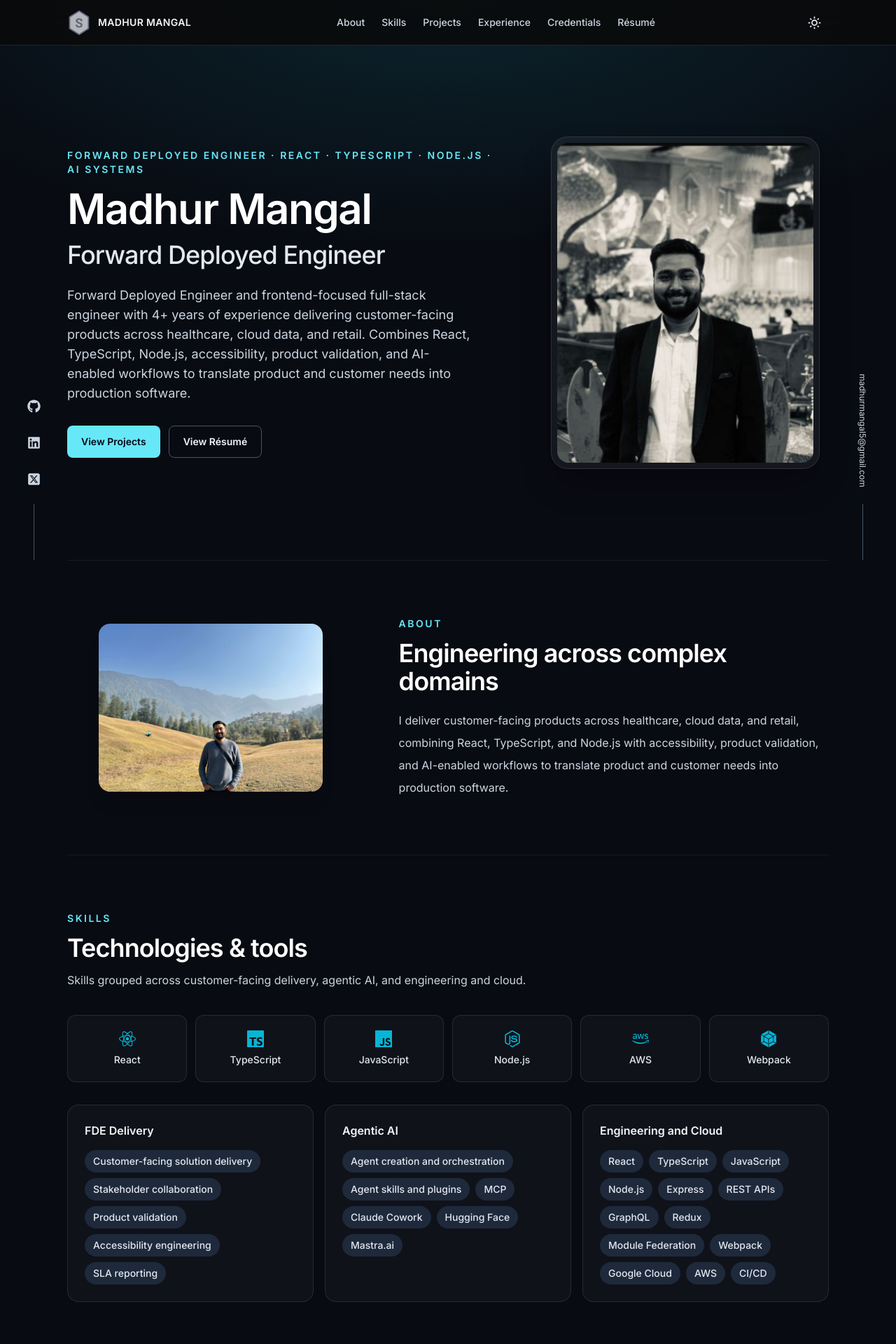
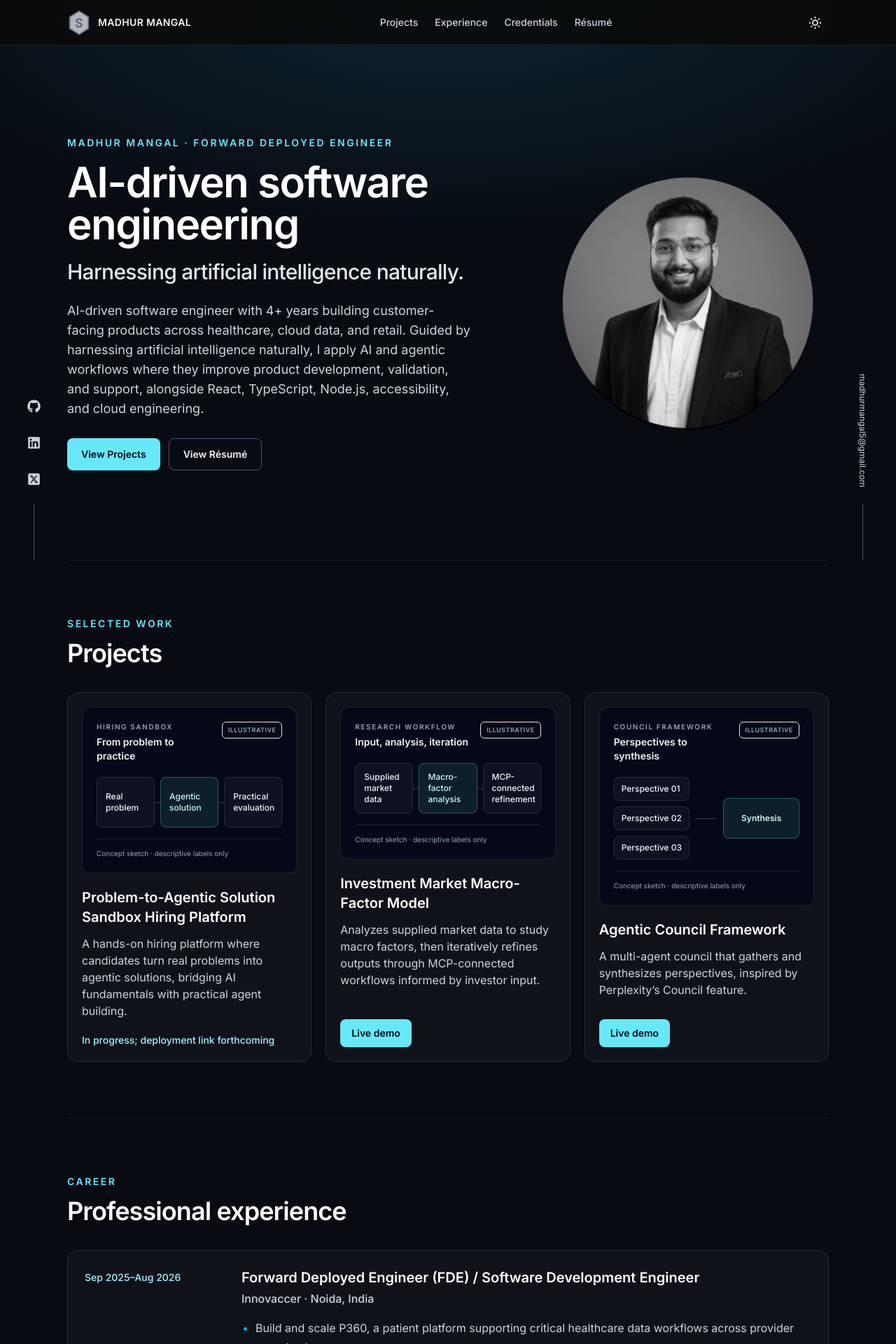
Before and after one commit to Madhur3006/dev-portfolio, a React (Vite) app: page / in a window 1280 px wide. Shown: the top 1920 px of the page at 70% size. Built offline with nearby package versions, Linux system fonts and the light colour scheme.

Commit message:
Refresh portfolio positioning and profile presentation

```diff
--- a/index.html
+++ b/index.html
@@ -6,10 +6,10 @@
     <meta name="viewport" content="width=device-width, initial-scale=1.0" />
     <meta
       name="description"
-      content="Madhur Mangal is a Forward Deployed Engineer delivering customer-facing products with React, TypeScript, Node.js, and AI systems."
+      content="Madhur Mangal is an AI-driven software engineer with 4+ years building customer-facing products across healthcare, cloud data, and retail. Harnessing artificial intelligence naturally with React, TypeScript, Node.js, accessibility, and cloud engineering."
     />
     <meta name="theme-color" content="#090b12" />
-    <title>Madhur Mangal | Forward Deployed Engineer</title>
+    <title>Madhur Mangal | AI-Driven Software Engineer</title>
   </head>
   <body>
     <div id="root"></div>
--- a/src/components/About.jsx
+++ b/src/components/About.jsx
@@ -1,4 +1,3 @@
-import aboutImage from "../assets/profilePhoto2.jpeg";
 import { ABOUT_TEXT } from "../constants";
 
 const About = ({ isLightMode }) => {
@@ -9,12 +8,12 @@ const About = ({ isLightMode }) => {
       className="scroll-mt-28 border-b border-slate-700/30 py-16 sm:py-20"
     >
       <div className="grid items-center gap-10 md:grid-cols-[0.8fr_1.2fr] md:gap-16">
-        <div className="mx-auto w-full max-w-xs">
+        <div className={`mx-auto w-full max-w-xs rounded-2xl border p-1 ${isLightMode ? "border-slate-200 bg-white" : "border-white/10 bg-white/[0.03]"}`}>
           <img
-            src={aboutImage}
-            alt="Madhur Mangal"
+            src="/profile_image.jpg"
+            alt="Portrait of Madhur Mangal"
             loading="lazy"
-            className="aspect-[4/3] w-full rounded-2xl object-cover object-center shadow-xl"
+            className="aspect-[4/3] w-full rounded-xl object-cover object-center"
           />
         </div>
         <div>
@@ -31,7 +30,7 @@ const About = ({ isLightMode }) => {
               isLightMode ? "text-slate-950" : "text-white"
             }`}
           >
-            Engineering across complex domains
+            AI that fits the work
           </h2>
           <p
             className={`mt-5 max-w-2xl text-base leading-8 ${
--- /dev/null
+++ b/src/components/AgentEvaluationFocus.jsx
@@ -0,0 +1,61 @@
+const AgentEvaluationFocus = ({ isLightMode }) => {
+  const panel = isLightMode
+    ? "border-teal-800/20 bg-teal-50/70"
+    : "border-teal-200/15 bg-teal-300/[0.04]";
+  const heading = isLightMode ? "text-slate-950" : "text-white";
+  const body = isLightMode ? "text-slate-700" : "text-slate-300";
+  const steps = [
+    { number: "01", title: "Repeatable task", detail: "Inputs and success criteria" },
+    { number: "02", title: "Observable trace", detail: "Evidence, tool calls, actions, outcomes" },
+    { number: "03", title: "Quality checks", detail: "Task success, tool reliability, answer quality" },
+    { number: "04", title: "Failure patterns", detail: "Recurring gaps to investigate" },
+  ];
+
+  return (
+    <aside
+      aria-labelledby="agent-evaluation-title"
+      className={`mt-4 overflow-hidden rounded-2xl border p-5 sm:p-6 ${panel}`}
+    >
+      <div className="grid gap-6 lg:grid-cols-[0.82fr_1.18fr] lg:items-center">
+        <div>
+          <p className={`text-xs font-semibold uppercase tracking-[0.16em] ${isLightMode ? "text-teal-800" : "text-teal-200"}`}>
+            Engineering focus · evaluation approach
+          </p>
+          <h3
+            id="agent-evaluation-title"
+            className={`mt-2 text-xl font-semibold tracking-tight sm:text-2xl ${heading}`}
+          >
+            Agent Reasoning &amp; Evaluation
+          </h3>
+          <p className={`mt-3 text-sm leading-6 sm:text-base ${body}`}>
+            A repeatable way to assess task success, tool-use reliability, and answer quality, then use trace analysis to spot failure patterns.
+          </p>
+          <p className={`mt-3 text-xs leading-5 ${isLightMode ? "text-slate-600" : "text-slate-400"}`}>
+            This is an engineering approach, not a claimed Innovaccer deliverable or measured result. Trace review focuses on observable behavior, not hidden model reasoning.
+          </p>
+        </div>
+
+        <ol aria-label="Illustrative agent evaluation process" className="grid gap-2 sm:grid-cols-2">
+          {steps.map((step) => (
+            <li
+              key={step.number}
+              className={`flex min-h-20 gap-3 rounded-xl border p-3 ${
+                isLightMode ? "border-teal-900/10 bg-white/80" : "border-white/10 bg-slate-950/50"
+              }`}
+            >
+              <span className={`pt-0.5 text-xs font-semibold tabular-nums ${isLightMode ? "text-teal-800" : "text-teal-200"}`}>
+                {step.number}
+              </span>
+              <span>
+                <span className={`block text-sm font-semibold ${heading}`}>{step.title}</span>
+                <span className={`mt-1 block text-xs leading-5 ${body}`}>{step.detail}</span>
+              </span>
+            </li>
+          ))}
+        </ol>
+      </div>
+    </aside>
+  );
+};
+
+export default AgentEvaluationFocus;
--- a/src/components/Experience.jsx
+++ b/src/components/Experience.jsx
@@ -1,4 +1,5 @@
 import { EXPERIENCES } from "../constants";
+import AgentEvaluationFocus from "./AgentEvaluationFocus";
 
 const Experience = ({ isLightMode }) => {
   return (
@@ -68,6 +69,9 @@ const Experience = ({ isLightMode }) => {
                 </ul>
               </div>
             </article>
+            {experience.company === "Innovaccer" && (
+              <AgentEvaluationFocus isLightMode={isLightMode} />
+            )}
           </li>
         ))}
       </ol>
--- a/src/components/Hero.jsx
+++ b/src/components/Hero.jsx
@@ -1,4 +1,3 @@
-import profilePic from "../assets/profilePhoto1.jpeg";
 import { HERO_CONTENT, HERO_ROLE, RESUME_PDF } from "../constants";
 
 const Hero = ({ isLightMode }) => {
@@ -14,18 +13,18 @@ const Hero = ({ isLightMode }) => {
             isLightMode ? "text-cyan-800" : "text-cyan-300"
           }`}
         >
-          Forward Deployed Engineer · React · TypeScript · Node.js · AI systems
+          Madhur Mangal · Forward Deployed Engineer
         </p>
         <h1
           id="hero-title"
-          className={`text-4xl font-semibold tracking-tight sm:text-5xl lg:text-6xl ${
+          className={`max-w-3xl text-4xl font-semibold leading-[1.08] tracking-tight sm:text-5xl lg:text-6xl ${
             isLightMode ? "text-slate-950" : "text-white"
           }`}
         >
-          Madhur Mangal
+          AI-driven software engineering
         </h1>
         <h2
-          className={`mt-4 max-w-2xl text-2xl font-medium leading-tight tracking-tight sm:text-3xl lg:text-4xl ${
+          className={`mt-5 max-w-2xl text-xl font-medium leading-tight tracking-tight sm:text-2xl lg:text-3xl ${
             isLightMode ? "text-slate-700" : "text-slate-200"
           }`}
         >
@@ -38,7 +37,7 @@ const Hero = ({ isLightMode }) => {
         >
           {HERO_CONTENT}
         </p>
-        <div className="mt-8 flex flex-wrap gap-3">
+        <div className="mt-7 flex flex-wrap gap-3">
           <a
             href="#projects"
             className={`inline-flex min-h-11 items-center justify-center rounded-lg px-5 py-3 text-sm font-semibold transition-colors focus-visible:outline-none focus-visible:ring-2 focus-visible:ring-cyan-500 focus-visible:ring-offset-2 ${
@@ -63,21 +62,15 @@ const Hero = ({ isLightMode }) => {
         </div>
       </div>
 
-      <div className="mx-auto w-full max-w-sm">
-        <div
-          className={`relative overflow-hidden rounded-3xl border p-2 shadow-2xl ${
-            isLightMode
-              ? "border-slate-200 bg-white shadow-slate-300/40"
-              : "border-white/10 bg-white/5 shadow-black/40"
+      <div className="mx-auto w-full max-w-sm [perspective:1100px]">
+        <img
+          src="/profile_image.jpg"
+          alt="Portrait of Madhur Mangal"
+          className={`mx-auto aspect-square w-full object-cover object-center [clip-path:circle(47%_at_50%_50%)] [transform:rotateY(-7deg)_rotateX(2deg)] [filter:drop-shadow(24px_30px_24px_rgba(0,0,0,0.42))] transition-transform duration-300 hover:[transform:rotateY(-2deg)_rotateX(0deg)_scale(1.02)] motion-reduce:transform-none motion-reduce:transition-none ${
+            isLightMode ? "[filter:drop-shadow(24px_30px_24px_rgba(15,23,42,0.2))]" : ""
           }`}
-        >
-          <img
-            src={profilePic}
-            alt="Portrait of Madhur Mangal"
-            className="aspect-[4/5] w-full rounded-2xl object-cover object-center"
-            fetchPriority="high"
-          />
-        </div>
+          fetchPriority="high"
+        />
       </div>
     </section>
   );
--- a/src/components/Navbar.jsx
+++ b/src/components/Navbar.jsx
@@ -6,8 +6,6 @@ import logoLight from "../assets/logo_light.svg";
 import { RESUME_PDF } from "../constants";
 
 const SECTION_LINKS = [
-  { href: "#about", label: "About" },
-  { href: "#technologies", label: "Skills" },
   { href: "#projects", label: "Projects" },
   { href: "#experience", label: "Experience" },
   { href: "#credentials", label: "Credentials" },
--- /dev/null
+++ b/src/components/ProjectVisual.jsx
@@ -0,0 +1,96 @@
+const ProjectVisual = ({ type, isLightMode }) => {
+  const palette = isLightMode
+    ? {
+        panel: "border-slate-200 bg-white",
+        muted: "text-slate-500",
+        text: "text-slate-800",
+        tile: "border-slate-200 bg-slate-50",
+        accent: "border-teal-300 bg-teal-50 text-teal-900",
+        line: "bg-slate-300",
+      }
+    : {
+        panel: "border-white/10 bg-slate-950/70",
+        muted: "text-slate-400",
+        text: "text-slate-100",
+        tile: "border-white/10 bg-white/[0.04]",
+        accent: "border-teal-300/30 bg-teal-300/10 text-teal-100",
+        line: "bg-slate-700",
+      };
+
+  const diagrams = {
+    hiring: {
+      label: "Problem-to-solution progression",
+      eyebrow: "Hiring sandbox",
+      title: "From problem to practice",
+      steps: ["Real problem", "Agentic solution", "Practical evaluation"],
+    },
+    macro: {
+      label: "Macro-factor model research workflow",
+      eyebrow: "Research workflow",
+      title: "Input, analysis, iteration",
+      steps: ["Supplied market data", "Macro-factor analysis", "MCP-connected refinement"],
+    },
+    council: {
+      label: "Illustrative multi-agent council flow",
+      eyebrow: "Council framework",
+      title: "Perspectives to synthesis",
+      steps: ["Perspective 01", "Perspective 02", "Perspective 03"],
+    },
+  };
+  const diagram = diagrams[type];
+
+  return (
+    <div
+      role="img"
+      aria-label={`${diagram.label}. Illustrative diagram based on the project description; not a product screenshot or live data.`}
+      className={`relative flex min-h-48 flex-col justify-between overflow-hidden rounded-xl border p-4 sm:min-h-52 sm:p-5 ${palette.panel}`}
+    >
+      <div className="flex items-start justify-between gap-3">
+        <div>
+          <p className={`text-[10px] font-semibold uppercase tracking-[0.16em] ${palette.muted}`}>
+            {diagram.eyebrow}
+          </p>
+          <p className={`mt-1 text-sm font-semibold ${palette.text}`}>{diagram.title}</p>
+        </div>
+        <span className={`shrink-0 rounded-md border px-2 py-1 text-[9px] font-semibold uppercase tracking-wider ${palette.muted}`}>
+          Illustrative
+        </span>
+      </div>
+
+      {type === "council" ? (
+        <div className="mt-5 grid grid-cols-[1fr_auto_1fr] items-center gap-2">
+          <div className="space-y-2">
+            {diagram.steps.map((step) => (
+              <div key={step} className={`rounded-lg border px-2.5 py-2 text-[10px] font-medium sm:text-xs ${palette.tile} ${palette.text}`}>
+                {step}
+              </div>
+            ))}
+          </div>
+          <div aria-hidden="true" className={`h-px w-5 sm:w-8 ${palette.line}`} />
+          <div className={`rounded-lg border px-3 py-4 text-center text-xs font-semibold sm:px-4 sm:py-5 ${palette.accent}`}>
+            Synthesis
+          </div>
+        </div>
+      ) : (
+        <div className="mt-5 grid grid-cols-3 items-stretch gap-2">
+          {diagram.steps.map((step, index) => (
+            <div key={step} className="relative">
+              <div className={`flex min-h-16 items-center rounded-lg border px-2 py-2 text-[10px] font-medium leading-4 sm:min-h-[4.5rem] sm:px-3 sm:text-xs ${index === 1 ? palette.accent : `${palette.tile} ${palette.text}`}`}>
+                {step}
+              </div>
+              {index < diagram.steps.length - 1 && (
+                <span aria-hidden="true" className={`absolute -right-2 top-1/2 z-10 h-px w-2 ${palette.line}`} />
+              )}
+            </div>
+          ))}
+        </div>
+      )}
+
+      <p className={`mt-4 border-t pt-3 text-[10px] leading-4 ${palette.muted} ${isLightMode ? "border-slate-200" : "border-white/10"}`}>
+        Concept sketch · descriptive labels only
+      </p>
+    </div>
+  );
+};
+
+export default ProjectVisual;
--- a/src/components/Projects.jsx
+++ b/src/components/Projects.jsx
@@ -1,4 +1,5 @@
 import { PROJECTS } from "../constants";
+import ProjectVisual from "./ProjectVisual";
 
 const Projects = ({ isLightMode }) => {
   return (
@@ -29,21 +30,22 @@ const Projects = ({ isLightMode }) => {
         {PROJECTS.map((project) => (
           <article
             key={project.title}
-            className={`flex h-full flex-col rounded-2xl border p-5 sm:p-6 ${
+            className={`flex h-full flex-col rounded-2xl border p-4 sm:p-5 ${
               isLightMode
                 ? "border-slate-200 bg-white shadow-sm"
                 : "border-white/10 bg-white/[0.03]"
             }`}
           >
+            <ProjectVisual type={project.visual} isLightMode={isLightMode} />
             <h3
-              className={`text-xl font-semibold ${
+              className={`mt-5 text-lg font-semibold leading-snug sm:text-xl ${
                 isLightMode ? "text-slate-950" : "text-white"
               }`}
             >
               {project.title}
             </h3>
             <p
-              className={`mt-3 flex-1 leading-7 ${
+              className={`mt-3 flex-1 text-sm leading-7 sm:text-base ${
                 isLightMode ? "text-slate-600" : "text-slate-300"
               }`}
             >
--- a/src/components/Technologies.jsx
+++ b/src/components/Technologies.jsx
@@ -1,25 +1,4 @@
-import {
-  SiAmazonwebservices,
-  SiDocker,
-  SiGooglecloud,
-  SiJavascript,
-  SiNodedotjs,
-  SiReact,
-  SiTypescript,
-  SiWebpack,
-} from "react-icons/si";
-import { FEATURED_TECHNOLOGIES, SKILL_GROUPS } from "../constants";
-
-const TECHNOLOGY_ICONS = {
-  React: SiReact,
-  TypeScript: SiTypescript,
-  JavaScript: SiJavascript,
-  "Node.js": SiNodedotjs,
-  "Google Cloud": SiGooglecloud,
-  AWS: SiAmazonwebservices,
-  Docker: SiDocker,
-  Webpack: SiWebpack,
-};
+import { SKILL_GROUPS } from "../constants";
 
 const Technologies = ({ isLightMode }) => {
   return (
@@ -42,36 +21,14 @@ const Technologies = ({ isLightMode }) => {
             isLightMode ? "text-slate-950" : "text-white"
           }`}
         >
-          Technologies & tools
+          A practical toolkit
         </h2>
         <p className={`mt-3 leading-7 ${isLightMode ? "text-slate-600" : "text-slate-300"}`}>
-          Skills grouped across customer-facing delivery, agentic AI, and engineering and cloud.
+          AI platforms and workflows, paired with the product and engineering foundations to put them to work.
         </p>
       </div>
 
-      <ul
-        aria-label="Core technologies"
-        className="mb-8 grid grid-cols-2 gap-3 sm:grid-cols-3 lg:grid-cols-6"
-      >
-        {FEATURED_TECHNOLOGIES.map((technology) => {
-          const Icon = TECHNOLOGY_ICONS[technology];
-          return (
-            <li
-              key={technology}
-              className={`flex min-h-24 flex-col items-center justify-center gap-2 rounded-xl border px-2 py-4 text-center ${
-                isLightMode
-                  ? "border-slate-200 bg-white text-slate-700 shadow-sm"
-                  : "border-white/10 bg-white/[0.03] text-slate-200"
-              }`}
-            >
-              <Icon aria-hidden="true" className="text-2xl text-cyan-500" />
-              <span className="text-xs font-medium sm:text-sm">{technology}</span>
-            </li>
-          );
-        })}
-      </ul>
-
-      <div className="grid gap-4 md:grid-cols-2 lg:grid-cols-3">
+      <div className="grid gap-4 md:grid-cols-2 xl:grid-cols-4">
         {SKILL_GROUPS.map((group) => (
           <article
             key={group.title}
@@ -92,10 +49,10 @@ const Technologies = ({ isLightMode }) => {
               {group.skills.map((skill) => (
                 <li
                   key={skill}
-                  className={`rounded-full px-3 py-1.5 text-xs font-medium sm:text-sm ${
+                  className={`rounded-lg border px-3 py-1.5 text-xs font-medium leading-5 sm:text-sm ${
                     isLightMode
-                      ? "bg-slate-100 text-slate-700"
-                      : "bg-slate-800 text-slate-200"
+                      ? "border-slate-200 bg-slate-50 text-slate-700"
+                      : "border-white/10 bg-slate-900/70 text-slate-200"
                   }`}
                 >
                   {skill}
--- a/src/constants/index.js
+++ b/src/constants/index.js
@@ -18,34 +18,44 @@ export const EDUCATION = {
   dates: "2018–2022",
 };
 
-export const HERO_ROLE = "Forward Deployed Engineer";
+export const HERO_ROLE = "Harnessing artificial intelligence naturally.";
 
 export const HERO_CONTENT =
-  "Forward Deployed Engineer and frontend-focused full-stack engineer with 4+ years of experience delivering customer-facing products across healthcare, cloud data, and retail. Combines React, TypeScript, Node.js, accessibility, product validation, and AI-enabled workflows to translate product and customer needs into production software.";
+  "AI-driven software engineer with 4+ years building customer-facing products across healthcare, cloud data, and retail. Guided by harnessing artificial intelligence naturally, I apply AI and agentic workflows where they improve product development, validation, and support, alongside React, TypeScript, Node.js, accessibility, and cloud engineering.";
 
 export const ABOUT_TEXT =
-  "I deliver customer-facing products across healthcare, cloud data, and retail, combining React, TypeScript, and Node.js with accessibility, product validation, and AI-enabled workflows to translate product and customer needs into production software.";
+  "I start with customer and business needs, then apply AI and agentic workflows where they can improve product development, validation, or support. My work spans healthcare, cloud data, and retail, combining React, TypeScript, Node.js, accessibility, and cloud engineering. Forward Deployed Engineer experience keeps this work connected to the people and systems it serves.";
 
 export const SKILL_GROUPS = [
   {
-    title: "FDE Delivery",
+    title: "Agentic AI",
     skills: [
-      "Customer-facing solution delivery",
-      "Stakeholder collaboration",
-      "Product validation",
-      "Accessibility engineering",
-      "SLA reporting",
+      "Agent design and orchestration",
+      "Multi-agent workflows",
+      "MCP",
+      "Skills and plugins",
+      "Workflow automation",
     ],
   },
   {
-    title: "Agentic AI",
+    title: "Platforms",
     skills: [
-      "Agent creation and orchestration",
-      "Agent skills and plugins",
-      "MCP",
+      "OpenAI",
+      "Anthropic Claude",
+      "Meta Llama",
       "Claude Cowork",
       "Hugging Face",
       "Mastra.ai",
+    ],
+  },
+  {
+    title: "Product",
+    skills: [
+      "Customer delivery",
+      "Stakeholder collaboration",
+      "Validation",
+      "Accessibility",
+      "SLA reporting",
     ],
   },
   {
@@ -56,8 +66,7 @@ export const SKILL_GROUPS = [
       "JavaScript",
       "Node.js",
       "Express",
-      "REST APIs",
-      "GraphQL",
+      "REST/GraphQL",
       "Redux",
       "Module Federation",
       "Webpack",
@@ -66,15 +75,6 @@ export const SKILL_GROUPS = [
       "CI/CD",
     ],
   },
-];
-
-export const FEATURED_TECHNOLOGIES = [
-  "React",
-  "TypeScript",
-  "JavaScript",
-  "Node.js",
-  "AWS",
-  "Webpack",
 ];
 
 export const CERTIFICATIONS = [
@@ -92,7 +92,7 @@ export const AWARDS = [
 export const EXPERIENCES = [
   {
     year: "Sep 2025–Aug 2026",
-    role: "Forward Deployed Engineer (FDE) / Software Development Engineer I",
+    role: "Forward Deployed Engineer (FDE) / Software Development Engineer",
     company: "Innovaccer",
     location: "Noida, India",
     description: [
@@ -141,17 +141,20 @@ export const PROJECTS = [
     status: "In progress; deployment link forthcoming",
     description:
       "A hands-on hiring platform where candidates turn real problems into agentic solutions, bridging AI fundamentals with practical agent building.",
+    visual: "hiring",
   },
   {
     title: "Investment Market Macro-Factor Model",
     liveLink: "https://iseahorse.netlify.app/",
     description:
-      "Analyzes macro factors using supplied market data and iteratively refines outputs through MCP-connected workflows informed by investor input.",
+      "Analyzes supplied market data to study macro factors, then iteratively refines outputs through MCP-connected workflows informed by investor input.",
+    visual: "macro",
   },
   {
     title: "Agentic Council Framework",
     liveLink: "https://cognitive-branching-tool--awasthisubodhon.replit.app/",
     description:
-      "Explores a multi-agent council that gathers and synthesizes perspectives into a response, inspired by Perplexity’s Council feature.",
+      "A multi-agent council that gathers and synthesizes perspectives, inspired by Perplexity’s Council feature.",
+    visual: "council",
   },
 ];
--- a/src/pages/Home.jsx
+++ b/src/pages/Home.jsx
@@ -1,7 +1,5 @@
 import Navbar from "../components/Navbar";
 import Hero from "../components/Hero";
-import About from "../components/About";
-import Technologies from "../components/Technologies";
 import Experience from "../components/Experience";
 import CertificationsAwards from "../components/CertificationsAwards";
 import Projects from "../components/Projects";
@@ -28,8 +26,6 @@ const Home = ({ isLightMode, setIsLightMode }) => {
 
       <main className="mx-auto w-full max-w-6xl px-4 sm:px-6 lg:px-8">
         <Hero isLightMode={isLightMode} />
-        <About isLightMode={isLightMode} />
-        <Technologies isLightMode={isLightMode} />
         <Projects isLightMode={isLightMode} />
         <Experience isLightMode={isLightMode} />
         <CertificationsAwards isLightMode={isLightMode} />
```
Also changed, not shown: public/profile_image.jpg (added), 1 other file (tests, documents, lock files or other folders).
